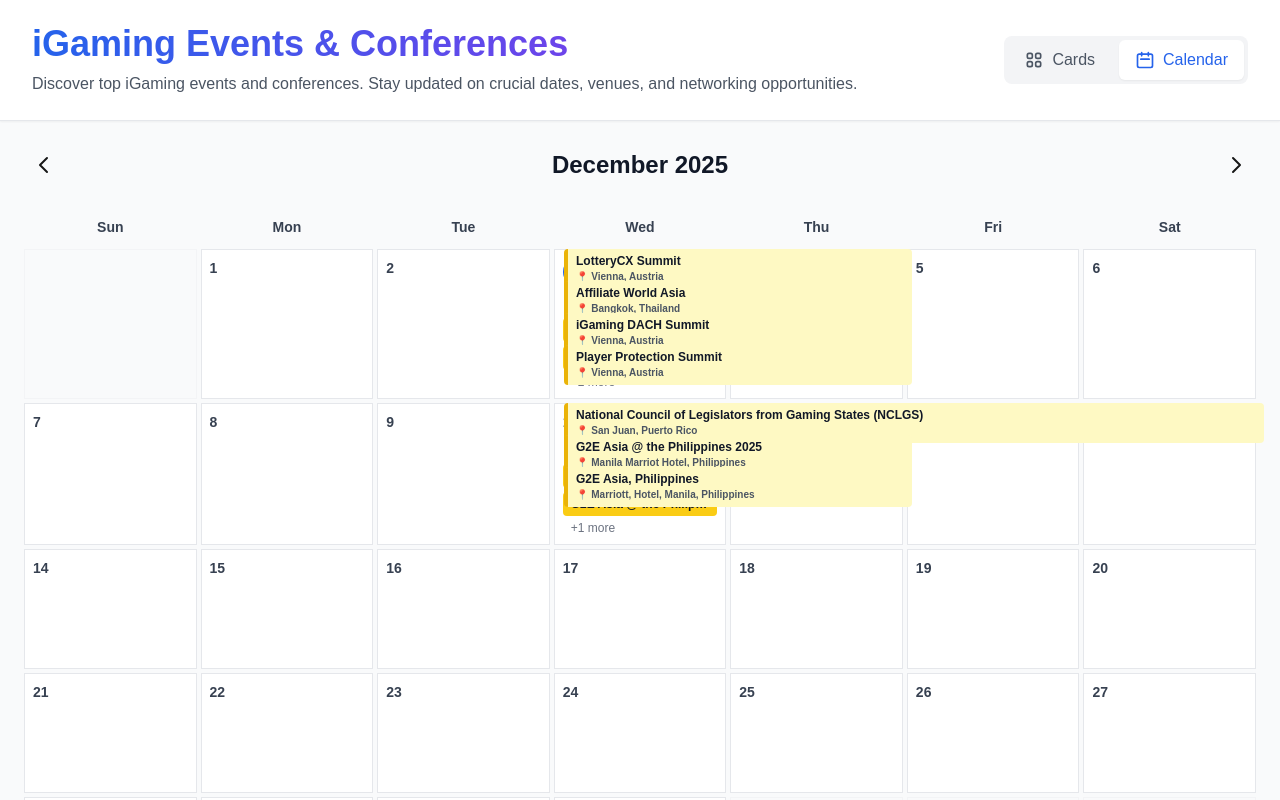
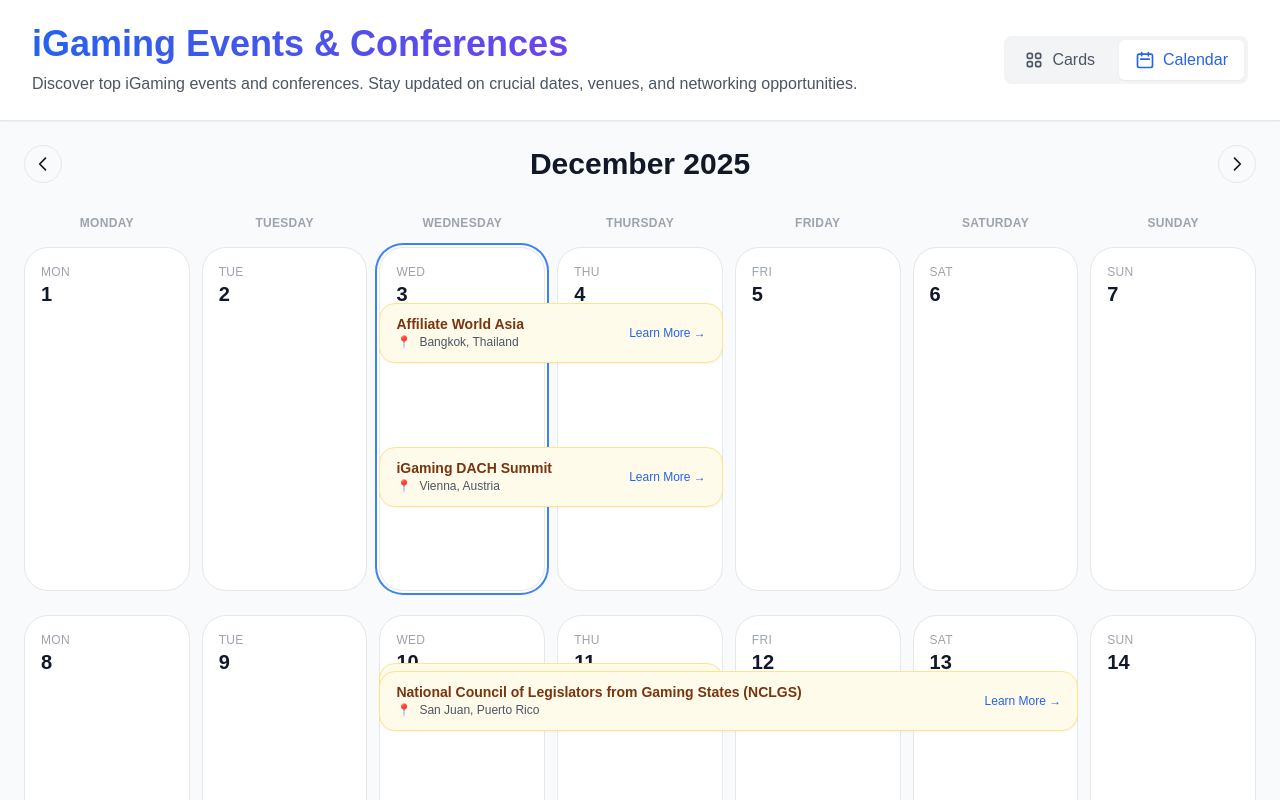
Before and after one commit to PayRam/gaming-event-calendar, a Next.js app: page / in a window 1280 px wide. Both pictures are taken after a click on the button "Calendar". Shown: the top 800 px of the page. Built offline with nearby package versions, Linux system fonts and the light colour scheme.

Commit message:
feat: enhance CalendarView with improved event normalization and rendering logic

```diff
--- a/src/components/CalendarView.tsx
+++ b/src/components/CalendarView.tsx
@@ -1,12 +1,9 @@
 "use client";
 
+import { useMemo } from "react";
+
 import { GameEvent } from "@/types/events";
-import {
-  getDaysInMonth,
-  getFirstDayOfMonth,
-  getMonthYear,
-  parseDate,
-} from "@/utils/dateUtils";
+import { getMonthYear, parseDate } from "@/utils/dateUtils";
 
 interface CalendarViewProps {
   events: GameEvent[];
@@ -15,15 +12,96 @@ interface CalendarViewProps {
   onNextMonth: () => void;
 }
 
-interface EventBar {
+interface CalendarDayCell {
+  date: Date;
+  isCurrentMonth: boolean;
+}
+
+interface NormalizedEvent {
   event: GameEvent;
-  startDay: number;
-  endDay: number;
+  start: Date;
+  end: Date;
+  totalDuration: number;
+}
+
+interface WeekEventSegment {
+  event: GameEvent;
+  segmentStart: Date;
+  segmentEnd: Date;
   startCol: number;
-  span: number;
-  isStart: boolean;
-  isEnd: boolean;
+  endCol: number;
+  totalDuration: number;
+  isStartOfEvent: boolean;
+  isEndOfEvent: boolean;
+  rowIndex: number;
 }
+
+interface WeekLayout {
+  segments: WeekEventSegment[];
+  rowCount: number;
+}
+
+const MS_IN_DAY = 24 * 60 * 60 * 1000;
+const DAY_HEADER_HEIGHT = 56;
+const EVENT_ROW_HEIGHT = 72;
+const BASE_CELL_HEIGHT = 120;
+
+const dayNames = [
+  "Monday",
+  "Tuesday",
+  "Wednesday",
+  "Thursday",
+  "Friday",
+  "Saturday",
+  "Sunday",
+];
+
+const startOfDay = (date: Date) =>
+  new Date(date.getFullYear(), date.getMonth(), date.getDate());
+
+const differenceInDays = (start: Date, end: Date) =>
+  Math.round(
+    (startOfDay(end).getTime() - startOfDay(start).getTime()) / MS_IN_DAY
+  );
+
+const getDateKey = (date: Date) => {
+  const year = date.getFullYear();
+  const month = `${date.getMonth() + 1}`.padStart(2, "0");
+  const day = `${date.getDate()}`.padStart(2, "0");
+  return `${year}-${month}-${day}`;
+};
+
+const isSameDay = (a: Date, b: Date) =>
+  a.getFullYear() === b.getFullYear() &&
+  a.getMonth() === b.getMonth() &&
+  a.getDate() === b.getDate();
+
+const computeWeekHeight = (rowCount: number) => {
+  if (rowCount <= 0) {
+    return BASE_CELL_HEIGHT;
+  }
+  return DAY_HEADER_HEIGHT + rowCount * EVENT_ROW_HEIGHT;
+};
+
+const getRadiusClasses = (segment: WeekEventSegment) => {
+  if (segment.totalDuration <= 1) {
+    return "rounded-2xl";
+  }
+
+  if (segment.isStartOfEvent && segment.isEndOfEvent) {
+    return "rounded-2xl";
+  }
+
+  if (segment.isStartOfEvent) {
+    return "rounded-l-2xl rounded-r-lg";
+  }
+
+  if (segment.isEndOfEvent) {
+    return "rounded-r-2xl rounded-l-lg";
+  }
+
+  return "rounded-none";
+};
 
 export default function CalendarView({
   events,
@@ -33,170 +111,141 @@ export default function CalendarView({
 }: CalendarViewProps) {
   const year = currentDate.getFullYear();
   const month = currentDate.getMonth();
-  const daysInMonth = getDaysInMonth(year, month);
-  const firstDayOfMonth = getFirstDayOfMonth(year, month);
 
-  const dayNames = [
-    "Sunday",
-    "Monday",
-    "Tuesday",
-    "Wednesday",
-    "Thursday",
-    "Friday",
-    "Saturday",
-  ];
+  const calendarDays = useMemo<CalendarDayCell[]>(() => {
+    const firstOfMonth = startOfDay(new Date(year, month, 1));
+    const weekdayOffset = (firstOfMonth.getDay() + 6) % 7;
+    const calendarStart = startOfDay(new Date(firstOfMonth));
+    calendarStart.setDate(firstOfMonth.getDate() - weekdayOffset);
 
-  // Get events for current month and organize them
-  const getEventBars = (): EventBar[] => {
-    const eventBars: EventBar[] = [];
+    const cells: CalendarDayCell[] = [];
+    for (let i = 0; i < 42; i += 1) {
+      const date = startOfDay(new Date(calendarStart));
+      date.setDate(calendarStart.getDate() + i);
+      cells.push({
+        date,
+        isCurrentMonth: date.getMonth() === month,
+      });
+    }
+    return cells;
+  }, [year, month]);
 
-    events.forEach((event) => {
-      const startDate = parseDate(event.startDate);
-      const endDate = parseDate(event.endDate);
+  const weeks = useMemo(() => {
+    const chunked: CalendarDayCell[][] = [];
+    for (let i = 0; i < calendarDays.length; i += 7) {
+      chunked.push(calendarDays.slice(i, i + 7));
+    }
+    return chunked;
+  }, [calendarDays]);
 
-      // Check if event is in current month
-      const eventStartMonth = startDate.getMonth();
-      const eventStartYear = startDate.getFullYear();
-      const eventEndMonth = endDate.getMonth();
-      const eventEndYear = endDate.getFullYear();
+  const normalizedEvents = useMemo<NormalizedEvent[]>(() => {
+    return events.map((event) => {
+      const start = startOfDay(parseDate(event.startDate));
+      const end = startOfDay(parseDate(event.endDate));
 
-      const isInMonth =
-        (eventStartYear === year && eventStartMonth === month) ||
-        (eventEndYear === year && eventEndMonth === month) ||
-        (startDate < new Date(year, month, 1) &&
-          endDate > new Date(year, month + 1, 0));
+      return {
+        event,
+        start,
+        end,
+        totalDuration: differenceInDays(start, end) + 1,
+      };
+    });
+  }, [events]);
 
-      if (!isInMonth) return;
+  const weekLayouts = useMemo<WeekLayout[]>(() => {
+    return weeks.map((week) => {
+      const weekStart = startOfDay(week[0]?.date ?? currentDate);
+      const weekEnd = startOfDay(week[6]?.date ?? currentDate);
 
-      // Calculate start and end days within the month
-      let startDay = 1;
-      let endDay = daysInMonth;
+      const segments: WeekEventSegment[] = [];
 
-      if (eventStartYear === year && eventStartMonth === month) {
-        startDay = startDate.getDate();
+      normalizedEvents.forEach(({ event, start, end, totalDuration }) => {
+        if (end < weekStart || start > weekEnd) {
+          return;
         }
 
-      if (eventEndYear === year && eventEndMonth === month) {
-        endDay = endDate.getDate();
+        const segmentStart = start > weekStart ? start : weekStart;
+        const segmentEnd = end < weekEnd ? end : weekEnd;
+
+        const startCol = differenceInDays(weekStart, segmentStart) + 1;
+        const endCol = differenceInDays(weekStart, segmentEnd) + 1;
+
+        segments.push({
+          event,
+          segmentStart,
+          segmentEnd,
+          startCol: Math.max(1, startCol),
+          endCol: Math.min(7, endCol),
+          totalDuration,
+          isStartOfEvent: segmentStart.getTime() === start.getTime(),
+          isEndOfEvent: segmentEnd.getTime() === end.getTime(),
+          rowIndex: 0,
+        });
+      });
+
+      segments.sort((a, b) => {
+        if (b.totalDuration !== a.totalDuration) {
+          return b.totalDuration - a.totalDuration;
         }
 
-      // Calculate which column (day of week) the event starts
-      const startCol = new Date(year, month, startDay).getDay();
+        const startDiff = a.segmentStart.getTime() - b.segmentStart.getTime();
+        if (startDiff !== 0) {
+          return startDiff;
+        }
 
-      // Check if it's a multi-day event
-      const isMultiDay = startDate.toDateString() !== endDate.toDateString();
-
-      if (isMultiDay) {
-        // For multi-day events, create bars that span across weeks
-        let currentDay = startDay;
-        while (currentDay <= endDay) {
-          const currentCol = new Date(year, month, currentDay).getDay();
-          const daysUntilWeekEnd = 6 - currentCol;
-          const remainingDays = endDay - currentDay;
-          const span = Math.min(daysUntilWeekEnd, remainingDays) + 1;
-
-          eventBars.push({
-            event,
-            startDay: currentDay,
-            endDay: Math.min(currentDay + span - 1, endDay),
-            startCol: currentCol,
-            span,
-            isStart: currentDay === startDay,
-            isEnd: currentDay + span - 1 >= endDay,
+        return a.event.eventName.localeCompare(b.event.eventName);
       });
 
-          currentDay += span;
+      const rows: WeekEventSegment[][] = [];
+
+      segments.forEach((segment) => {
+        let placed = false;
+
+        for (let rowIndex = 0; rowIndex < rows.length; rowIndex += 1) {
+          const conflict = rows[rowIndex].some((existing) => {
+            return (
+              segment.startCol <= existing.endCol &&
+              segment.endCol >= existing.startCol
+            );
+          });
+
+          if (!conflict) {
+            segment.rowIndex = rowIndex;
+            rows[rowIndex].push(segment);
+            placed = true;
+            break;
           }
-      } else {
-        // Single day event
-        eventBars.push({
-          event,
-          startDay,
-          endDay,
-          startCol,
-          span: 1,
-          isStart: true,
-          isEnd: true,
-        });
+        }
+
+        if (!placed) {
+          segment.rowIndex = rows.length;
+          rows.push([segment]);
         }
       });
 
-    return eventBars;
+      return {
+        segments,
+        rowCount: rows.length,
       };
+    });
+  }, [weeks, normalizedEvents, currentDate]);
 
-  const eventBars = getEventBars();
+  const weekHeights = useMemo(() => {
+    return weekLayouts.map((layout) => computeWeekHeight(layout.rowCount));
+  }, [weekLayouts]);
 
-  // Group events by week and day for rendering
-  const getWeeks = () => {
-    const weeks: number[][] = [];
-    let week: number[] = [];
-
-    // Add empty cells for days before month starts
-    for (let i = 0; i < firstDayOfMonth; i++) {
-      week.push(0);
-    }
-
-    // Add all days of the month
-    for (let day = 1; day <= daysInMonth; day++) {
-      week.push(day);
-      if (week.length === 7) {
-        weeks.push(week);
-        week = [];
-      }
-    }
-
-    // Add remaining empty cells
-    if (week.length > 0) {
-      while (week.length < 7) {
-        week.push(0);
-      }
-      weeks.push(week);
-    }
-
-    return weeks;
-  };
-
-  const weeks = getWeeks();
-
-  // Get events for a specific day (single-day events only for stacking)
-  const getSingleDayEvents = (day: number) => {
-    if (!day) return [];
-    return eventBars.filter(
-      (bar) => bar.startDay === day && bar.isStart && bar.isEnd
-    );
-  };
-
-  // Get multi-day event bars that span across a specific day
-  const getMultiDayEventBars = (weekIndex: number) => {
-    const weekStart = weekIndex * 7 - firstDayOfMonth + 1;
-    return eventBars.filter(
-      (bar) =>
-        !bar.isEnd ||
-        !bar.isStart ||
-        (bar.startDay >= weekStart && bar.startDay < weekStart + 7)
-    );
-  };
-
-  const isToday = (day: number) => {
-    return (
-      day &&
-      new Date().getDate() === day &&
-      new Date().getMonth() === month &&
-      new Date().getFullYear() === year
-    );
-  };
+  const today = startOfDay(new Date());
 
   return (
     <div className="p-6">
-      {/* Calendar Header */}
-      <div className="flex items-center justify-between mb-6">
+      <div className="flex items-center justify-between mb-8">
         <button
           onClick={onPrevMonth}
-          className="p-2 hover:bg-gray-100 rounded-lg transition-colors"
+          className="p-2 rounded-full border border-gray-200 hover:bg-gray-100 transition-colors"
           aria-label="Previous month"
         >
           <svg
-            className="w-6 h-6"
+            className="w-5 h-5"
             fill="none"
             stroke="currentColor"
             viewBox="0 0 24 24"
@@ -210,17 +259,17 @@ export default function CalendarView({
           </svg>
         </button>
 
-        <h2 className="text-2xl font-bold text-gray-900">
+        <h2 className="text-3xl font-semibold text-gray-900">
           {getMonthYear(currentDate)}
         </h2>
 
         <button
           onClick={onNextMonth}
-          className="p-2 hover:bg-gray-100 rounded-lg transition-colors"
+          className="p-2 rounded-full border border-gray-200 hover:bg-gray-100 transition-colors"
           aria-label="Next month"
         >
           <svg
-            className="w-6 h-6"
+            className="w-5 h-5"
             fill="none"
             stroke="currentColor"
             viewBox="0 0 24 24"
@@ -235,119 +284,131 @@ export default function CalendarView({
         </button>
       </div>
 
-      {/* Day Names */}
-      <div className="grid grid-cols-7 gap-1 mb-1">
-        {dayNames.map((day) => (
+      <div className="grid grid-cols-7 gap-3 mb-4">
+        {dayNames.map((name) => (
           <div
-            key={day}
-            className="text-center font-semibold text-sm text-gray-700 py-2 px-1"
+            key={name}
+            className="text-xs font-semibold tracking-wide uppercase text-gray-400 text-center"
           >
-            {day.slice(0, 3)}
+            {name}
           </div>
         ))}
       </div>
 
-      {/* Calendar Grid */}
-      <div className="space-y-1">
-        {weeks.map((week, weekIndex) => (
+      <div className="space-y-6">
+        {weeks.map((week, weekIndex) => {
+          const layout = weekLayouts[weekIndex];
+          const weekHeight = weekHeights[weekIndex];
+          const eventAreaHeight = Math.max(0, weekHeight - DAY_HEADER_HEIGHT);
+
+          return (
             <div key={weekIndex} className="relative">
-            {/* Week row with day cells */}
-            <div className="grid grid-cols-7 gap-1 relative">
-              {week.map((day, dayIndex) => {
-                const singleDayEvents = getSingleDayEvents(day);
+              <div className="grid grid-cols-7 gap-3">
+                {week.map((cell) => {
+                  const isTodayCell = isSameDay(cell.date, today);
 
                   return (
                     <div
-                    key={dayIndex}
-                    className={`min-h-[120px] p-2 border ${
-                      day
+                      key={getDateKey(cell.date)}
+                      className={`relative rounded-3xl border transition-colors ${
+                        cell.isCurrentMonth
                           ? "bg-white border-gray-200"
-                        : "bg-gray-50 border-gray-100"
-                    } relative`}
+                          : "bg-gray-50 border-gray-100 text-gray-400"
+                      } ${
+                        isTodayCell ? "ring-2 ring-blue-500 ring-offset-2" : ""
+                      }`}
+                      style={{ minHeight: `${weekHeight}px` }}
                     >
-                    {day > 0 && (
-                      <>
-                        {/* Day number */}
-                        <div
-                          className={`text-sm font-semibold mb-1 ${
-                            isToday(day)
-                              ? "bg-blue-600 text-white w-7 h-7 rounded-full flex items-center justify-center"
-                              : "text-gray-700"
+                      <div className="flex h-full flex-col gap-3 p-4">
+                        <div>
+                          <span className="block text-xs font-medium uppercase tracking-wide text-gray-400">
+                            {cell.date.toLocaleDateString("en-US", {
+                              weekday: "short",
+                            })}
+                          </span>
+                          <span
+                            className={`text-xl font-semibold ${
+                              cell.isCurrentMonth
+                                ? "text-gray-900"
+                                : "text-gray-400"
                             }`}
                           >
-                          {day}
-                        </div>
-
-                        {/* Single day events stacked */}
-                        {singleDayEvents.length > 0 && (
-                          <div className="space-y-1 mt-8">
-                            {singleDayEvents.slice(0, 2).map((bar, i) => (
-                              <div
-                                key={i}
-                                className="bg-yellow-400 text-gray-900 text-xs font-semibold px-2 py-1 rounded cursor-pointer hover:bg-yellow-500 transition-colors"
-                                title={bar.event.eventName}
-                              >
-                                <div className="truncate">
-                                  {bar.event.eventName}
-                                </div>
-                              </div>
-                            ))}
-                            {singleDayEvents.length > 2 && (
-                              <div className="text-xs text-gray-500 pl-2">
-                                +{singleDayEvents.length - 2} more
-                              </div>
-                            )}
-                          </div>
-                        )}
-                      </>
-                    )}
-                  </div>
-                );
-              })}
-            </div>
-
-            {/* Multi-day event bars overlaid on top */}
-            <div className="absolute top-0 left-0 right-0 pointer-events-none pt-9">
-              {getMultiDayEventBars(weekIndex)
-                .filter((bar) => {
-                  const weekStart = weekIndex * 7 - firstDayOfMonth + 1;
-                  const weekEnd = weekStart + 6;
-                  return bar.startDay >= weekStart && bar.startDay <= weekEnd;
-                })
-                .map((bar, barIndex) => {
-                  const offsetFromWeekStart = bar.startCol;
-
-                  return (
-                    <div
-                      key={`${bar.event.eventName}-${bar.startDay}-${barIndex}`}
-                      className="absolute pointer-events-auto"
-                      style={{
-                        left: `calc(${(offsetFromWeekStart / 7) * 100}% + ${
-                          offsetFromWeekStart * 0.25
-                        }rem)`,
-                        width: `calc(${(bar.span / 7) * 100}% - ${0.25}rem)`,
-                        top: `${barIndex * 2}rem`,
-                      }}
-                    >
-                      <div
-                        className={`bg-yellow-100 border-l-4 border-yellow-500 text-gray-900 text-xs font-semibold px-2 py-1 cursor-pointer hover:bg-yellow-200 transition-colors ${
-                          bar.isStart ? "rounded-l" : ""
-                        } ${bar.isEnd ? "rounded-r" : ""}`}
-                        title={bar.event.eventName}
-                      >
-                        <div className="truncate">
-                          {bar.isStart && bar.event.eventName}
-                        </div>
-                        <div className="text-[10px] text-gray-600 truncate">
-                          {bar.isStart && `📍 ${bar.event.location}`}
+                            {cell.date.getDate()}
+                          </span>
                         </div>
                       </div>
                     </div>
                   );
                 })}
               </div>
+
+              {layout.rowCount > 0 && (
+                <div
+                  className="pointer-events-none absolute inset-x-0"
+                  style={{
+                    top: DAY_HEADER_HEIGHT,
+                    height: eventAreaHeight,
+                    zIndex: 10,
+                  }}
+                >
+                  <div className="grid grid-cols-7 gap-3 h-full">
+                    {layout.segments.map((segment, idx) => {
+                      const eventUrl =
+                        segment.event.website || segment.event.link || "#";
+                      const isMultiDay = segment.totalDuration > 1;
+                      const radiusClasses = getRadiusClasses(segment);
+
+                      return (
+                        <div
+                          key={`${segment.event.eventName}-${segment.event.startDate}-${idx}`}
+                          className="pointer-events-auto"
+                          style={{
+                            gridColumn: `${segment.startCol} / ${
+                              segment.endCol + 1
+                            }`,
+                            marginTop: `${
+                              segment.rowIndex * EVENT_ROW_HEIGHT
+                            }px`,
+                          }}
+                        >
+                          <div
+                            className={`flex h-[60px] items-center justify-between gap-3 px-4 py-3 shadow-sm transition-all hover:shadow-md ${
+                              isMultiDay
+                                ? "bg-amber-50 border border-amber-200 text-amber-900"
+                                : "bg-white border border-gray-200 text-gray-900"
+                            } ${radiusClasses}`}
+                          >
+                            <div className="min-w-0">
+                              <div className="truncate text-sm font-semibold leading-tight">
+                                {segment.event.eventName}
                               </div>
-        ))}
+                              <div className="flex items-center gap-2 text-xs text-gray-600">
+                                <span role="img" aria-hidden="true">
+                                  📍
+                                </span>
+                                <span className="truncate">
+                                  {segment.event.location}
+                                </span>
+                              </div>
+                            </div>
+                            <a
+                              href={eventUrl}
+                              className="whitespace-nowrap text-xs font-medium text-blue-600 hover:text-blue-700"
+                              target="_blank"
+                              rel="noreferrer"
+                            >
+                              Learn More →
+                            </a>
+                          </div>
+                        </div>
+                      );
+                    })}
+                  </div>
+                </div>
+              )}
+            </div>
+          );
+        })}
       </div>
     </div>
   );
```
Lines whose indentation alone changed are shown as unchanged.
